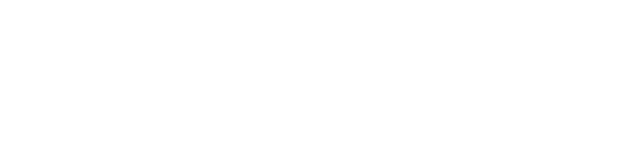
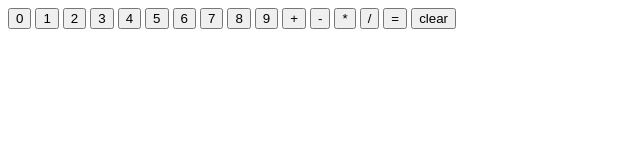
Before and after one commit to torrigreen/calculator, a plain HTML site: page index.html in a window 1280 px wide. Shown: the whole page, without its empty margins (0-640 px from the left). Drawn offline with Linux system fonts and the light colour scheme.

Commit message:
Create basic HTML calculator buttons

```diff
--- a/index.html
+++ b/index.html
@@ -5,9 +5,27 @@
 	<meta name="viewport" content="width=device-width, initial-scale=1.0">
 	<title>calculator</title>
 	<link rel="stylesheet" href="style.css">
-	<script src="script.js"></script>
+	<script src="script.js" defer></script>
 </head>
 <body>
-
+	<div class="calculator">
+		<button class="digit" id="0">0</button>
+		<button class="digit" id="1">1</button>
+		<button class="digit" id="2">2</button>
+		<button class="digit" id="3">3</button>
+		<button class="digit" id="4">4</button>
+		<button class="digit" id="5">5</button>
+		<button class="digit" id="6">6</button>
+		<button class="digit" id="7">7</button>
+		<button class="digit" id="8">8</button>
+		<button class="digit" id="9">9</button>
+		<button class="operator" id="add">+</button>
+		<button class="operator" id="subtract">-</button>
+		<button class="operator" id="multiply">*</button>
+		<button class="operator" id="divide">/</button>
+		<button class="operator" id="equals">=</button>
+		<button class="operator" id="clear">clear</button>
+		<div class="display"></div>
+	</div>
 </body>
 </html>
```
